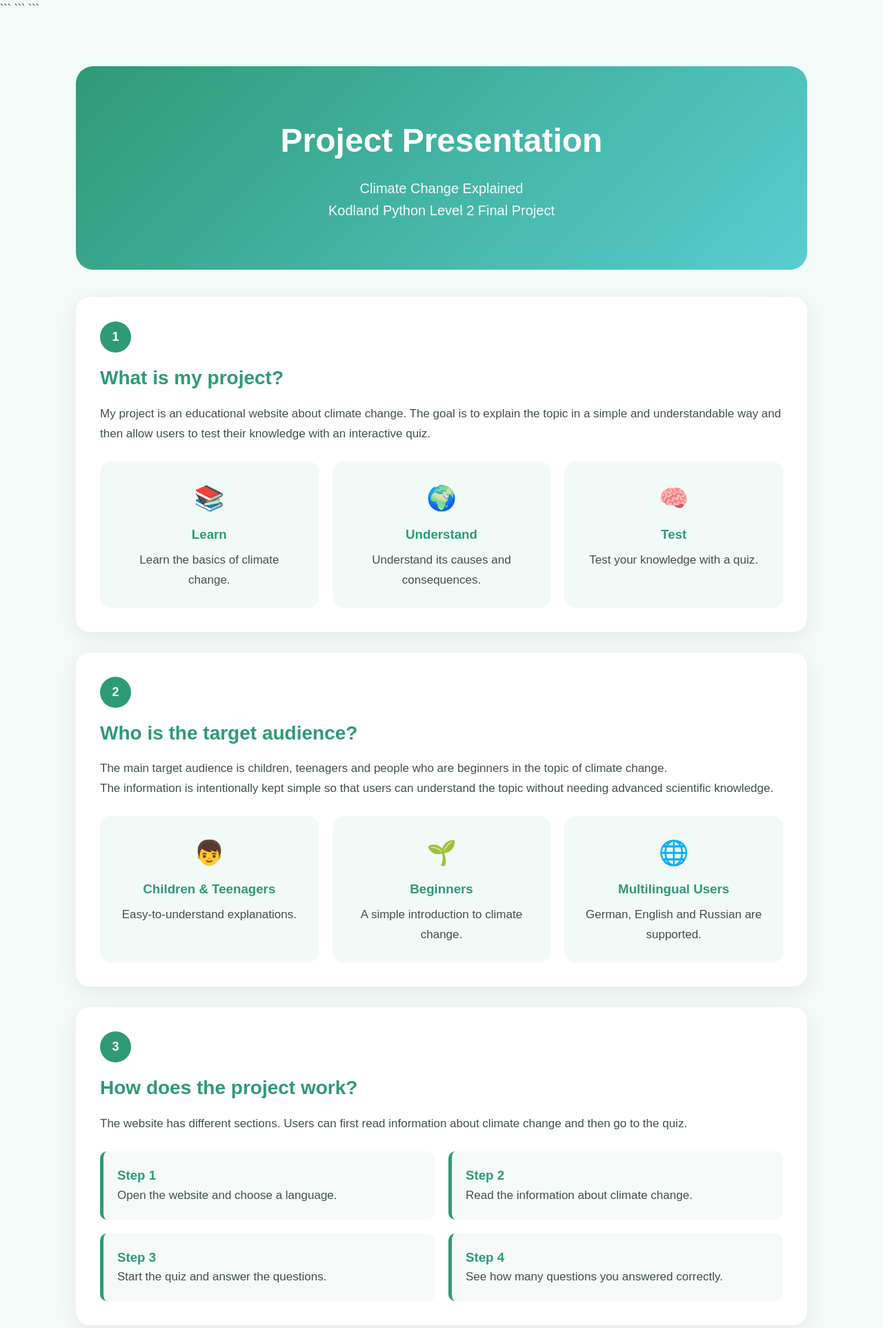
After one commit to ShadowGXYT/KodlanPythonLevel2FinalProjekt, a Flask app: template templates/project.html in a window 1280 px wide. The commit adds this page. Shown: the top 1925 px of the page at 69% size. Run offline with Flask 3, Linux system fonts and the light colour scheme; the template is opened without the code that fills it, so the values that code supplies are empty.

Commit message:
added presentation page and link to it in the navigation bar

````diff
--- a/main.py
+++ b/main.py
@@ -392,6 +392,20 @@ def information():
     )
 
 
+@app.route("/")
+def project():
+    language = flask.request.args.get("lang", "de")
+
+    if language not in translations:
+        language = "de"
+
+    return flask.render_template(
+        "project.html",
+        lang=language,
+        t=translations[language]
+    )
+
+
 @app.route("/quiz", methods=["GET", "POST"])
 def quiz():
     language = flask.request.args.get("lang", "de")
--- a/templates/index.html
+++ b/templates/index.html
@@ -23,6 +23,7 @@
             <a href="/" data-i18n="nav.home">Startseite</a>
             <a href="/information" data-i18n="nav.info">Informationen</a>
             <a href="/quiz" data-i18n="nav.quiz">Quiz</a>
+            <a href="{{ url_for('project', lang=lang) }}">Project Presentation</a>
         </div>
 
         <div class="lang-switcher">
--- a/templates/information.html
+++ b/templates/information.html
@@ -23,6 +23,7 @@
             <a href="/" data-i18n="nav.home">Startseite</a>
             <a href="/information" data-i18n="nav.info">Informationen</a>
             <a href="/quiz" data-i18n="nav.quiz">Quiz</a>
+            <a href="{{ url_for('project', lang=lang) }}">Project Presentation</a>
         </div>
 
         <div class="lang-switcher">
--- /dev/null
+++ b/templates/project.html
@@ -0,0 +1,547 @@
+<!DOCTYPE html>
+
+<html lang="en">
+<head>
+    <meta charset="UTF-8">
+    <meta name="viewport" content="width=device-width, initial-scale=1.0">
+
+```
+<title>Project Presentation - Climate Change Explained</title>
+
+<link rel="stylesheet"
+      href="{{ url_for('static', filename='css/style.css') }}">
+
+<style>
+    .presentation {
+        max-width: 1100px;
+        margin: 50px auto;
+        padding: 20px;
+    }
+
+    .presentation-hero {
+        background: linear-gradient(135deg, #2F9A77, #58CDD0);
+        color: white;
+        border-radius: 25px;
+        padding: 70px 50px;
+        text-align: center;
+        margin-bottom: 40px;
+    }
+
+    .presentation-hero h1 {
+        font-size: 48px;
+        margin-bottom: 15px;
+    }
+
+    .presentation-hero p {
+        font-size: 20px;
+        opacity: 0.95;
+    }
+
+    .section {
+        background: white;
+        border-radius: 20px;
+        padding: 35px;
+        margin-bottom: 30px;
+        box-shadow: 0 8px 30px rgba(0, 0, 0, 0.07);
+    }
+
+    .section-number {
+        display: inline-flex;
+        align-items: center;
+        justify-content: center;
+
+        width: 45px;
+        height: 45px;
+
+        background: #2F9A77;
+        color: white;
+
+        border-radius: 50%;
+
+        font-weight: bold;
+        font-size: 18px;
+
+        margin-bottom: 15px;
+    }
+
+    .section h2 {
+        color: #2F9A77;
+        font-size: 28px;
+        margin-bottom: 15px;
+    }
+
+    .section p {
+        color: #40504b;
+        font-size: 17px;
+        line-height: 1.7;
+    }
+
+    .features {
+        display: grid;
+        grid-template-columns: repeat(3, 1fr);
+        gap: 20px;
+        margin-top: 25px;
+    }
+
+    .feature {
+        background: #f1faf7;
+        border-radius: 15px;
+        padding: 25px;
+        text-align: center;
+    }
+
+    .feature-icon {
+        font-size: 35px;
+        margin-bottom: 10px;
+    }
+
+    .feature h3 {
+        color: #2F9A77;
+        margin-bottom: 8px;
+    }
+
+    .technology {
+        display: flex;
+        flex-wrap: wrap;
+        gap: 15px;
+        margin-top: 20px;
+    }
+
+    .tech {
+        background: #73C8BE;
+        color: white;
+        padding: 12px 20px;
+        border-radius: 30px;
+        font-weight: bold;
+    }
+
+    .roadmap {
+        display: grid;
+        grid-template-columns: repeat(2, 1fr);
+        gap: 20px;
+        margin-top: 25px;
+    }
+
+    .roadmap-item {
+        border-left: 5px solid #2F9A77;
+        background: #f5faf8;
+        padding: 20px;
+        border-radius: 10px;
+    }
+
+    .roadmap-item h3 {
+        margin-top: 0;
+        color: #2F9A77;
+    }
+
+    .conclusion {
+        background: #243f38;
+        color: white;
+        border-radius: 25px;
+        padding: 50px;
+        text-align: center;
+    }
+
+    .conclusion h2 {
+        font-size: 32px;
+        margin-bottom: 15px;
+    }
+
+    .conclusion p {
+        font-size: 18px;
+        line-height: 1.7;
+    }
+
+    .back-button {
+        display: inline-block;
+        margin-top: 25px;
+        padding: 14px 25px;
+        background: #2F9A77;
+        color: white;
+        text-decoration: none;
+        border-radius: 12px;
+        font-weight: bold;
+        transition: 0.2s;
+    }
+
+    .back-button:hover {
+        transform: translateY(-2px);
+        opacity: 0.9;
+    }
+
+    @media (max-width: 800px) {
+        .features,
+        .roadmap {
+            grid-template-columns: 1fr;
+        }
+
+        .presentation-hero {
+            padding: 45px 25px;
+        }
+
+        .presentation-hero h1 {
+            font-size: 36px;
+        }
+    }
+</style>
+```
+
+</head>
+
+<body>
+
+```
+<main class="presentation">
+
+    <!-- HERO -->
+    <section class="presentation-hero">
+
+        <h1>Project Presentation</h1>
+
+        <p>
+            Climate Change Explained
+        </p>
+
+        <p>
+            Kodland Python Level 2 Final Project
+        </p>
+
+    </section>
+
+
+    <!-- 1 -->
+    <section class="section">
+
+        <div class="section-number">1</div>
+
+        <h2>What is my project?</h2>
+
+        <p>
+            My project is an educational website about climate change.
+            The goal is to explain the topic in a simple and understandable
+            way and then allow users to test their knowledge with an
+            interactive quiz.
+        </p>
+
+        <div class="features">
+
+            <div class="feature">
+                <div class="feature-icon">📚</div>
+
+                <h3>Learn</h3>
+
+                <p>
+                    Learn the basics of climate change.
+                </p>
+            </div>
+
+
+            <div class="feature">
+                <div class="feature-icon">🌍</div>
+
+                <h3>Understand</h3>
+
+                <p>
+                    Understand its causes and consequences.
+                </p>
+            </div>
+
+
+            <div class="feature">
+                <div class="feature-icon">🧠</div>
+
+                <h3>Test</h3>
+
+                <p>
+                    Test your knowledge with a quiz.
+                </p>
+            </div>
+
+        </div>
+
+    </section>
+
+
+    <!-- 2 -->
+    <section class="section">
+
+        <div class="section-number">2</div>
+
+        <h2>Who is the target audience?</h2>
+
+        <p>
+            The main target audience is children, teenagers and people
+            who are beginners in the topic of climate change.
+        </p>
+
+        <p>
+            The information is intentionally kept simple so that users
+            can understand the topic without needing advanced scientific
+            knowledge.
+        </p>
+
+        <div class="features">
+
+            <div class="feature">
+                <div class="feature-icon">👦</div>
+
+                <h3>Children & Teenagers</h3>
+
+                <p>
+                    Easy-to-understand explanations.
+                </p>
+            </div>
+
+
+            <div class="feature">
+                <div class="feature-icon">🌱</div>
+
+                <h3>Beginners</h3>
+
+                <p>
+                    A simple introduction to climate change.
+                </p>
+            </div>
+
+
+            <div class="feature">
+                <div class="feature-icon">🌐</div>
+
+                <h3>Multilingual Users</h3>
+
+                <p>
+                    German, English and Russian are supported.
+                </p>
+            </div>
+
+        </div>
+
+    </section>
+
+
+    <!-- 3 -->
+    <section class="section">
+
+        <div class="section-number">3</div>
+
+        <h2>How does the project work?</h2>
+
+        <p>
+            The website has different sections. Users can first read
+            information about climate change and then go to the quiz.
+        </p>
+
+        <div class="roadmap">
+
+            <div class="roadmap-item">
+
+                <h3>Step 1</h3>
+
+                <p>
+                    Open the website and choose a language.
+                </p>
+
+            </div>
+
+
+            <div class="roadmap-item">
+
+                <h3>Step 2</h3>
+
+                <p>
+                    Read the information about climate change.
+                </p>
+
+            </div>
+
+
+            <div class="roadmap-item">
+
+                <h3>Step 3</h3>
+
+                <p>
+                    Start the quiz and answer the questions.
+                </p>
+
+            </div>
+
+
+            <div class="roadmap-item">
+
+                <h3>Step 4</h3>
+
+                <p>
+                    See how many questions you answered correctly.
+                </p>
+
+            </div>
+
+        </div>
+
+    </section>
+
+
+    <!-- 4 -->
+    <section class="section">
+
+        <div class="section-number">4</div>
+
+        <h2>Technology</h2>
+
+        <p>
+            I used several technologies to build the project.
+            Python is responsible for the backend and Flask connects
+            the backend with the website.
+        </p>
+
+        <div class="technology">
+
+            <span class="tech">Python</span>
+
+            <span class="tech">Flask</span>
+
+            <span class="tech">HTML</span>
+
+            <span class="tech">CSS</span>
+
+            <span class="tech">JavaScript</span>
+
+            <span class="tech">Jinja2</span>
+
+        </div>
+
+    </section>
+
+
+    <!-- 5 -->
+    <section class="section">
+
+        <div class="section-number">5</div>
+
+        <h2>Will I continue developing it?</h2>
+
+        <p>
+            Yes. I would like to continue developing the project.
+            The current version is a basic learning platform, but it
+            could become much larger in the future.
+        </p>
+
+        <p>
+            My goal would be to make the website more interactive and
+            give users more possibilities to learn and track their progress.
+        </p>
+
+    </section>
+
+
+    <!-- 6 -->
+    <section class="section">
+
+        <div class="section-number">6</div>
+
+        <h2>Possible improvements</h2>
+
+        <div class="roadmap">
+
+            <div class="roadmap-item">
+
+                <h3>📚 More content</h3>
+
+                <p>
+                    Add more topics about climate change,
+                    energy and the environment.
+                </p>
+
+            </div>
+
+
+            <div class="roadmap-item">
+
+                <h3>🎯 Difficulty levels</h3>
+
+                <p>
+                    Add Easy, Medium and Hard quiz modes.
+                </p>
+
+            </div>
+
+
+            <div class="roadmap-item">
+
+                <h3>🏆 Ranking system</h3>
+
+                <p>
+                    Allow users to save their scores and compare results.
+                </p>
+
+            </div>
+
+
+            <div class="roadmap-item">
+
+                <h3>👤 User accounts</h3>
+
+                <p>
+                    Save learning progress and previous quiz results.
+                </p>
+
+            </div>
+
+
+            <div class="roadmap-item">
+
+                <h3>🎲 Random questions</h3>
+
+                <p>
+                    Show different questions every time.
+                </p>
+
+            </div>
+
+
+            <div class="roadmap-item">
+
+                <h3>🌐 More languages</h3>
+
+                <p>
+                    Add additional languages to reach more users.
+                </p>
+
+            </div>
+
+        </div>
+
+    </section>
+
+
+    <!-- CONCLUSION -->
+    <section class="conclusion">
+
+        <h2>Conclusion</h2>
+
+        <p>
+            My goal was to create a website that is both educational
+            and interactive.
+        </p>
+
+        <p>
+            Users can first learn about climate change and then test
+            their knowledge with the quiz.
+        </p>
+
+        <p>
+            During this project, I was able to practice Python, Flask,
+            HTML, CSS and JavaScript.
+        </p>
+
+        <a href="/" class="back-button">
+            ← Back to the website
+        </a>
+
+    </section>
+
+</main>
+```
+
+</body>
+</html>
--- a/templates/quiz.html
+++ b/templates/quiz.html
@@ -23,6 +23,7 @@
             <a href="/" data-i18n="nav.home">Startseite</a>
             <a href="/information" data-i18n="nav.info">Informationen</a>
             <a href="/quiz" data-i18n="nav.quiz">Quiz</a>
+            <a href="{{ url_for('project', lang=lang) }}">Project Presentation</a>
         </div>
 
         <div class="lang-switcher">
````
